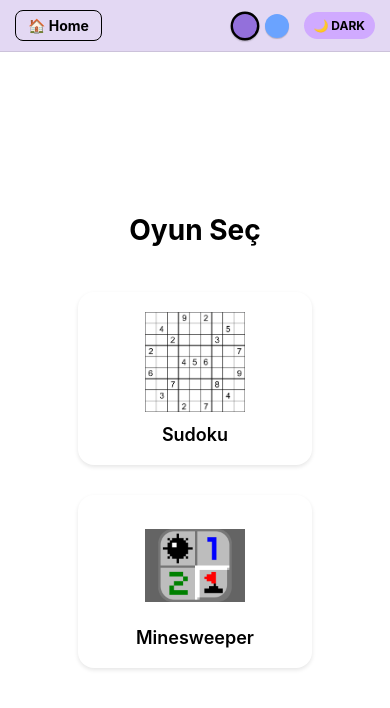
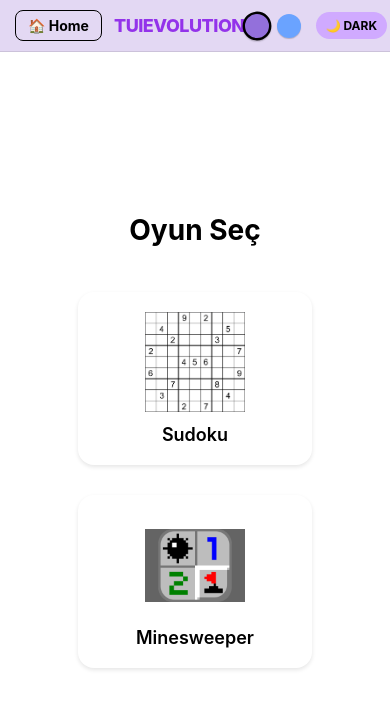
Before and after one commit to tuievolution/TuiEvolution_Mind_Games, a React Native app: screen / in a window 390 px wide. Shown: the top 708 px of the page. Built offline with nearby package versions, Linux system fonts and the light colour scheme.

Commit message:
Update Navbar.tsx

```diff
--- a/components/Navbar.tsx
+++ b/components/Navbar.tsx
@@ -1,36 +1,46 @@
-// components/NavBar.tsx
 import React from 'react';
-import { View, Text, TouchableOpacity, StyleSheet, SafeAreaView } from 'react-native';
+import { View, Text, TouchableOpacity, StyleSheet, SafeAreaView, Linking } from 'react-native';
 import { useNavigation } from '@react-navigation/native';
 import { useTheme } from '../context/ThemeContext';
 
-// Define your available colors here so the Navbar can loop through them
 const THEME_OPTIONS = [
-  { key: 'purple', hex: '#9370DB' }, // Using your input colors for the swatches
+  { key: 'purple', hex: '#9370DB' },
   { key: 'blue', hex: '#6aa3ff' },
-  // { key: 'green', hex: '#4caf50' }, // Uncomment when you add green to ThemeContext
 ];
 
 export const NavBar = () => {
   const navigation = useNavigation<any>();
   const { colors, mode, setMode, colorKey, setColorKey } = useTheme();
 
+  // Function to open your brand link
+  const openBrandLink = () => {
+    Linking.openURL('https://tuievolution.vercel.app/');
+  };
+
   return (
     <SafeAreaView style={{ backgroundColor: colors.fixedBackground }}>
       <View style={[styles.navContainer, { backgroundColor: colors.fixedBackground }]}>
 
-        {/* 1. HOME BUTTON */}
-        <TouchableOpacity
-          style={[styles.homeButton, { borderColor: colors.text }]}
-          onPress={() => navigation.navigate('Home')} // Make sure 'Home' matches your AppNavigator name
-        >
-          <Text style={{ color: colors.text, fontWeight: 'bold' }}>🏠 Home</Text>
-        </TouchableOpacity>
+        {/* LEFT SIDE: Home & Brand Link */}
+        <View style={styles.leftSection}>
+          <TouchableOpacity
+            style={[styles.homeButton, { borderColor: colors.text }]}
+            onPress={() => navigation.navigate('Home')}
+          >
+            <Text style={{ color: colors.text, fontWeight: 'bold' }}>🏠 Home</Text>
+          </TouchableOpacity>
 
-        {/* 2. SELECTION SYSTEM */}
+          {/* TUIEVOLUTION Brand Link */}
+          <TouchableOpacity onPress={openBrandLink}>
+            <Text style={[styles.brandLink, { color: mode === 'light' ? '#9333ea' : '#d0aaff' }]}>
+              TUIEVOLUTION
+            </Text>
+          </TouchableOpacity>
+        </View>
+
+        {/* RIGHT SIDE: SELECTION SYSTEM */}
         <View style={styles.selectionContainer}>
 
-          {/* Color Swatches */}
           <View style={styles.colorRow}>
             {THEME_OPTIONS.map((theme) => {
               const isSelected = colorKey === theme.key;
@@ -40,7 +50,6 @@ export const NavBar = () => {
                   style={[
                     styles.swatch,
                     { backgroundColor: theme.hex },
-                    // Add a border if this specific color is currently active
                     isSelected && { borderWidth: 2, borderColor: colors.text, transform: [{ scale: 1.2 }] }
                   ]}
                   onPress={() => setColorKey(theme.key)}
@@ -49,7 +58,6 @@ export const NavBar = () => {
             })}
           </View>
 
-          {/* Light/Dark Mode Toggle */}
           <TouchableOpacity
             style={[styles.modeToggle, { backgroundColor: colors.selected }]}
             onPress={() => setMode(mode === 'light' ? 'dark' : 'light')}
@@ -76,27 +84,38 @@ const styles = StyleSheet.create({
     borderBottomWidth: 1,
     borderBottomColor: 'rgba(0,0,0,0.1)',
   },
+  leftSection: {
+    flexDirection: 'row',
+    alignItems: 'center',
+    gap: 12, // Adds space between the Home button and TuiEvolution text
+  },
   homeButton: {
     paddingVertical: 6,
     paddingHorizontal: 12,
     borderWidth: 1,
     borderRadius: 8,
   },
+  brandLink: {
+    fontSize: 18, // Roughly matches 1.5rem on mobile
+    fontWeight: '800',
+    letterSpacing: -0.5,
+    // Note: Color is handled inline to adapt to light/dark mode
+  },
   selectionContainer: {
     flexDirection: 'row',
     alignItems: 'center',
-    gap: 15, // Space between color swatches and the mode toggle
+    gap: 15,
   },
   colorRow: {
     flexDirection: 'row',
-    gap: 8, // Space between individual color swatches
+    gap: 8,
   },
   swatch: {
     width: 24,
     height: 24,
-    borderRadius: 12, // Makes it a perfect circle
-    elevation: 2, // Minor shadow on Android
-    shadowColor: '#000', // Shadow on iOS
+    borderRadius: 12,
+    elevation: 2,
+    shadowColor: '#000',
     shadowOffset: { width: 0, height: 1 },
     shadowOpacity: 0.2,
     shadowRadius: 1,
```
